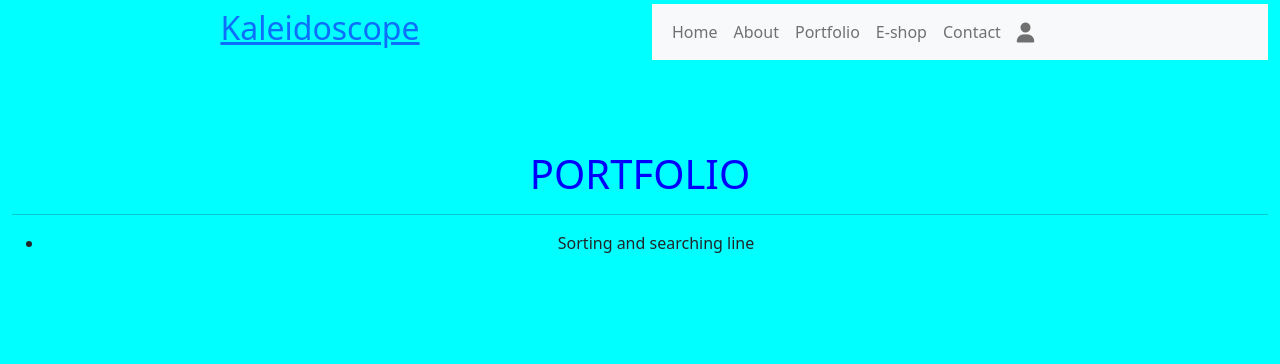
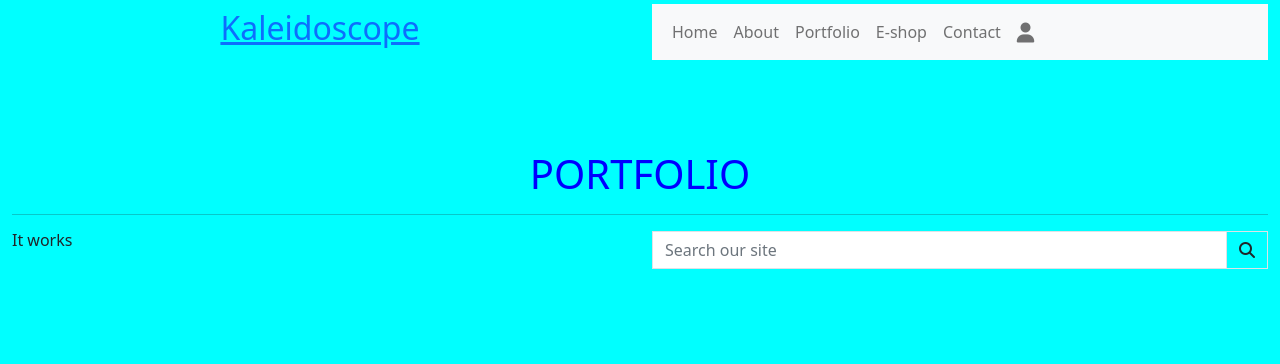
Before and after one commit to Anelairam/kaleidoscope, a Django app: page /portfolio/ in a window 1280 px wide. Shown: the top 364 px of the page. Run offline with Django 4.2, Linux system fonts and the light colour scheme; data that the repository does not hold is empty; some libraries are stand-ins or nearby versions.

Commit message:
Add the search bar to the portfolio page

```diff
--- a/portfolio/templates/portfolio/portfolio.html
+++ b/portfolio/templates/portfolio/portfolio.html
@@ -12,13 +12,7 @@
             </div>
         </div>
         <div class="row">
-            <div class="col text-center">
-                <nav>
-                    <ul>
-                        <li>Sorting and searching line</li>
-                    </ul>
-                </nav>
-            </div>
+            {% include 'includes/sorting-n-searching.html' %}
         </div>
         <div class="row">
             <div class="photos-container">
--- /dev/null
+++ b/templates/includes/sorting-n-searching.html
@@ -0,0 +1,19 @@
+<div class="col">
+    <h6>
+        It works
+    </h6>
+</div>
+<div class="col">
+    <form method="GET" action="">
+        <div class="input-group w-100">
+            <input class="form-control border border-black rounded-0" type="text" name="q" placeholder="Search our site">
+            <div class="input-group-append">
+                <button class="form-control btn btn-black border border-black rounded-0" type="submit">
+                    <span class="icon">
+                        <i class="fas fa-search"></i>
+                    </span>
+                </button>
+            </div>
+        </div>
+    </form>
+</div>
```
